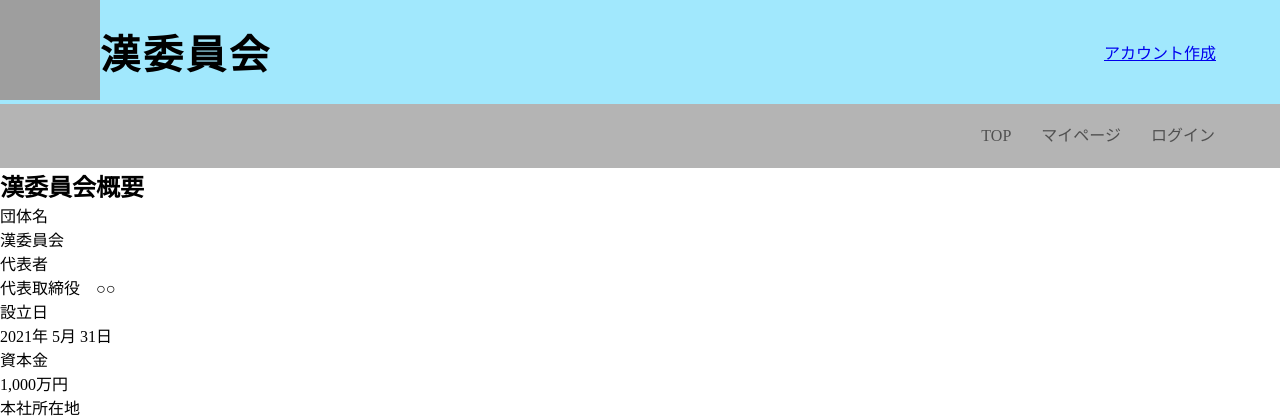
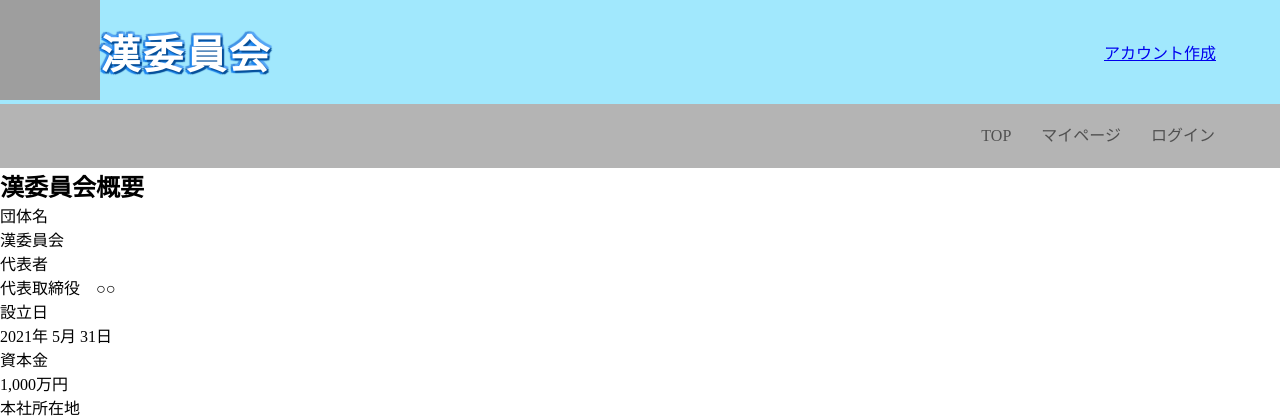
Before and after one commit to sss-sr2021/GUYS, a PHP site: page /company.php in a window 1280 px wide. Shown: the top 420 px of the page. Run offline with PHP 8.4, Linux system fonts and the light colour scheme; some libraries are stand-ins or nearby versions; grey boxes are pictures that could not be loaded.

Commit message:
CSSガチで完成

```diff
--- a/www/Pages/commonParts/pcStyle/style1.css
+++ b/www/Pages/commonParts/pcStyle/style1.css
@@ -385,6 +385,19 @@ nav {
     font-weight: 600;
     text-transform: uppercase;
     letter-spacing: 3px;
+
+    color          : #ffffff;
+    text-shadow    :
+       2px  2px 1px #064f99,
+      -2px  2px 1px #1e87f0,
+       2px -2px 1px #56a6f7,
+      -2px -2px 1px #4393e4,
+       2px  0px 1px #064f99,
+       0px  2px 1px #064f99,
+      -2px  0px 1px #064f99,
+       0px -2px 1px #064f99;
+
+       font-family: "Century";
 }
 
 /* nav-links */
--- a/www/Pages/commonParts/spStyle/style1.css
+++ b/www/Pages/commonParts/spStyle/style1.css
@@ -461,6 +461,18 @@ nav {
     text-transform: uppercase;
     letter-spacing: 3px;
 
+    color          : #ffffff;
+    text-shadow    :
+       2px  2px 1px #064f99,
+      -2px  2px 1px #1e87f0,
+       2px -2px 1px #56a6f7,
+      -2px -2px 1px #4393e4,
+       2px  0px 1px #064f99,
+       0px  2px 1px #064f99,
+      -2px  0px 1px #064f99,
+       0px -2px 1px #064f99;
+
+       font-family: "Century";
 }
 
 
--- a/www/Pages/top.php
+++ b/www/Pages/top.php
@@ -14,7 +14,7 @@
 ?>
 <?php
 $pageTitle = "リサーチGO！";
-$h1 ="リサーチGO！";
+$h1 ="リサーチGO!";
 include('./commonParts/header.php');
 ?>
      <div class='container'>
```
Also changed, not shown: www/Pages/commonParts/pcStyle/style2.css (+12 -0 lines), www/Pages/commonParts/pcStyle/style3.css (+14 -0 lines), www/Pages/commonParts/spStyle/style2.css (+12 -0 lines), www/Pages/commonParts/spStyle/style3.css (+11 -0 lines).
